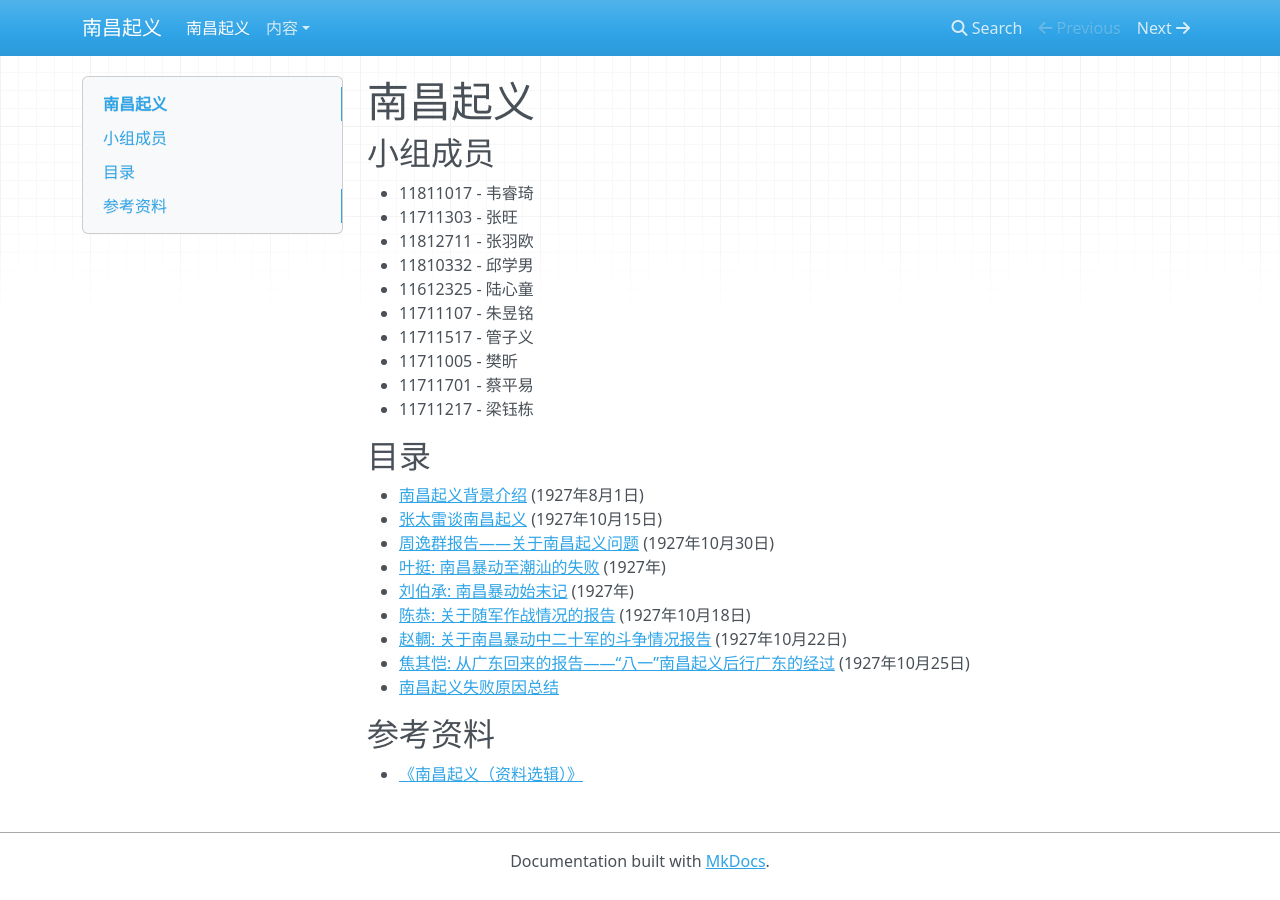
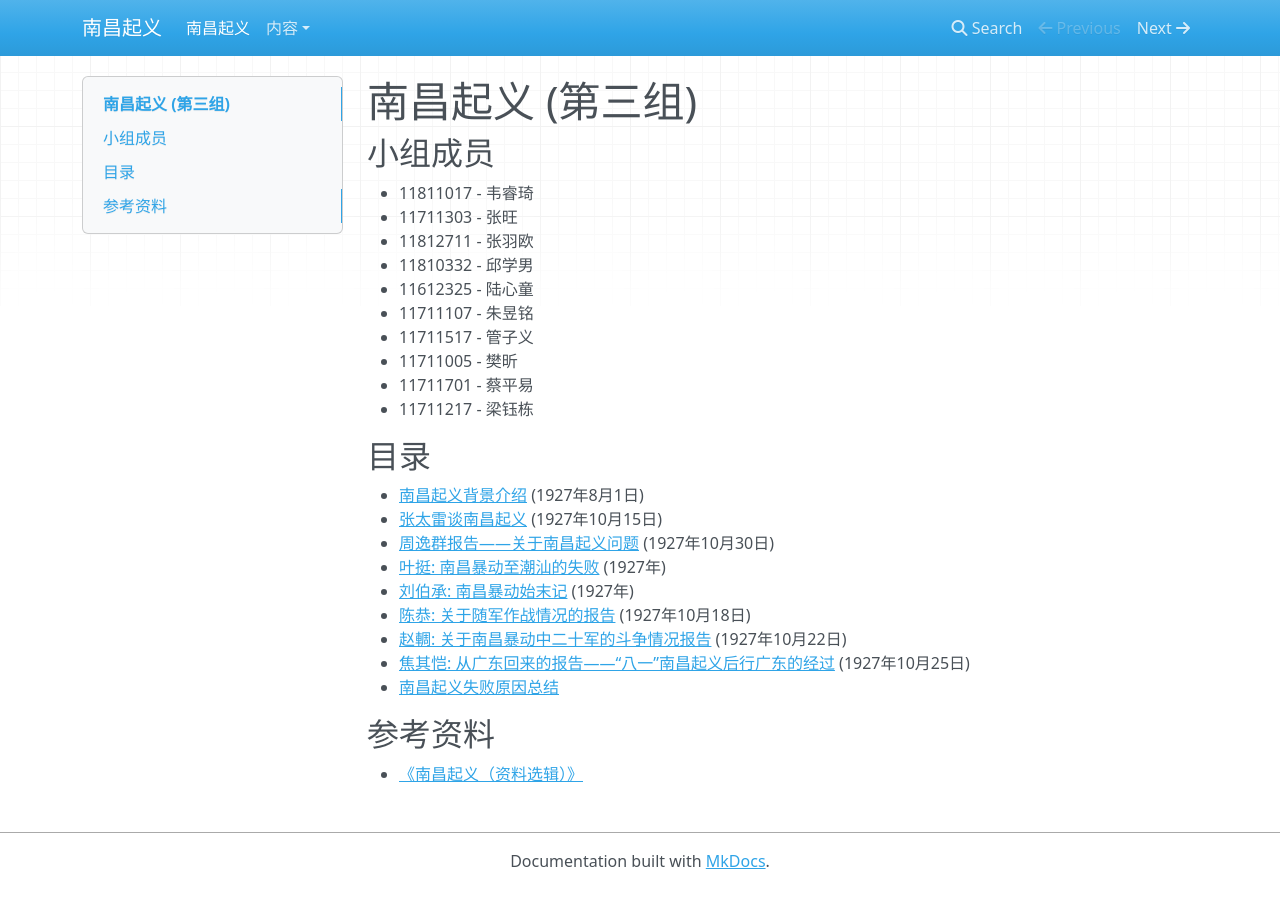
Before and after one commit to WIC-SD/nanchang_uprising, an MkDocs documentation site: the page built from docs/index.md, in a window 1280 px wide. Built offline with MkDocs 1.6.1, drawn with Linux system fonts in a browser that asks for light colours; nearby versions of some CDN libraries.

Commit message:
Update index.md

```diff
--- a/docs/index.md
+++ b/docs/index.md
@@ -1,4 +1,4 @@
-# 南昌起义
+# 南昌起义 (第三组)
 ## 小组成员
 - 11811017 - 韦睿琦
 - 11711303 - 张旺
```
